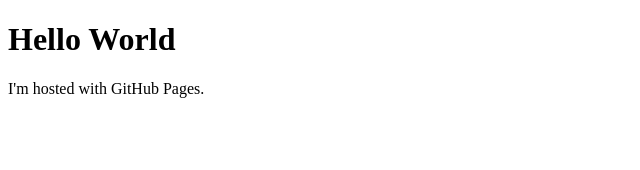
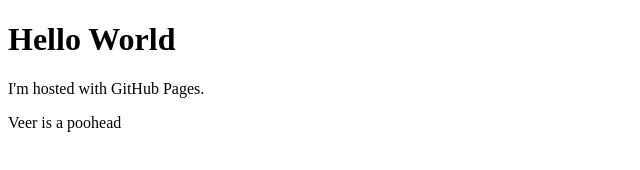
Before and after one commit to cherbabm/cherbabm.github.io, a plain HTML site: page index.html in a window 1280 px wide. Shown: the whole page, without its empty margins (0-640 px from the left). Drawn offline with Linux system fonts and the light colour scheme.

Commit message:
veer is a poohead
added text to front page

```diff
--- a/index.html
+++ b/index.html
@@ -3,5 +3,6 @@
 <body>
 <h1>Hello World</h1>
 <p>I'm hosted with GitHub Pages.</p>
+<p>Veer is a poohead</p>
 </body>
 </html>
```
